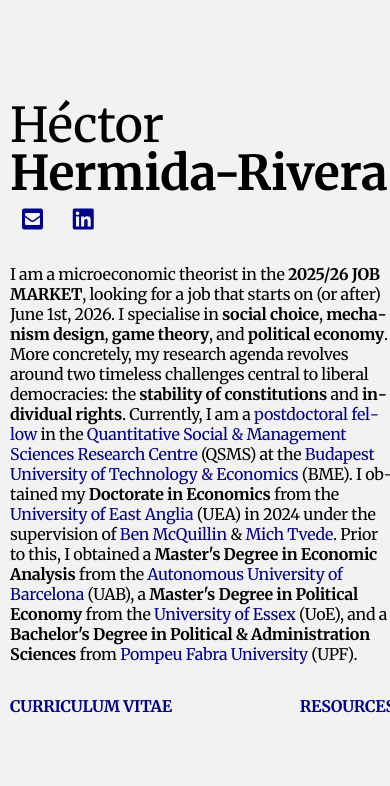
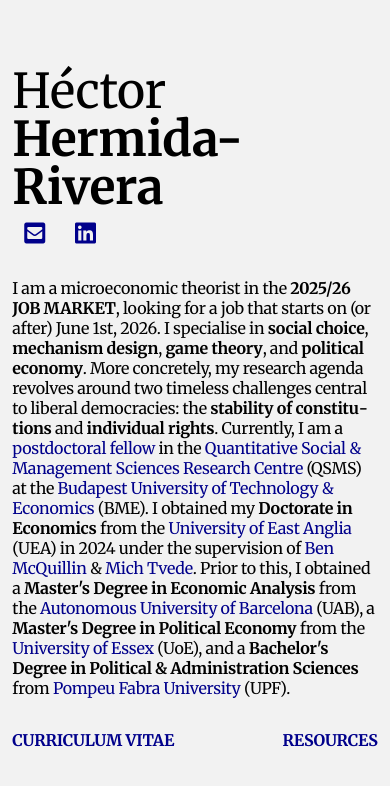
Before and after one commit to HectorHermidaRivera/hectorhermidarivera.github.io, a Jekyll site: the page built from index.md, in a window 390 px wide. Shown: the top 786 px of the page. Built offline with Jekyll 4.4.1, drawn with Linux system fonts in a browser that asks for light colours; a style sheet for code colours, icons or effects is not loaded.

Commit message:
Update style.css

```diff
--- a/assets/css/style.css
+++ b/assets/css/style.css
@@ -410,7 +410,7 @@ h2.collapsible-link {
     margin-bottom: 30px !important;
     padding-left: 5px !important;
     padding-right: 5px !important;
-    max-width: 1025px !important;
+    max-width: 95% !important;
     width: 100% !important;
     text-align: left !important;
   }
```
